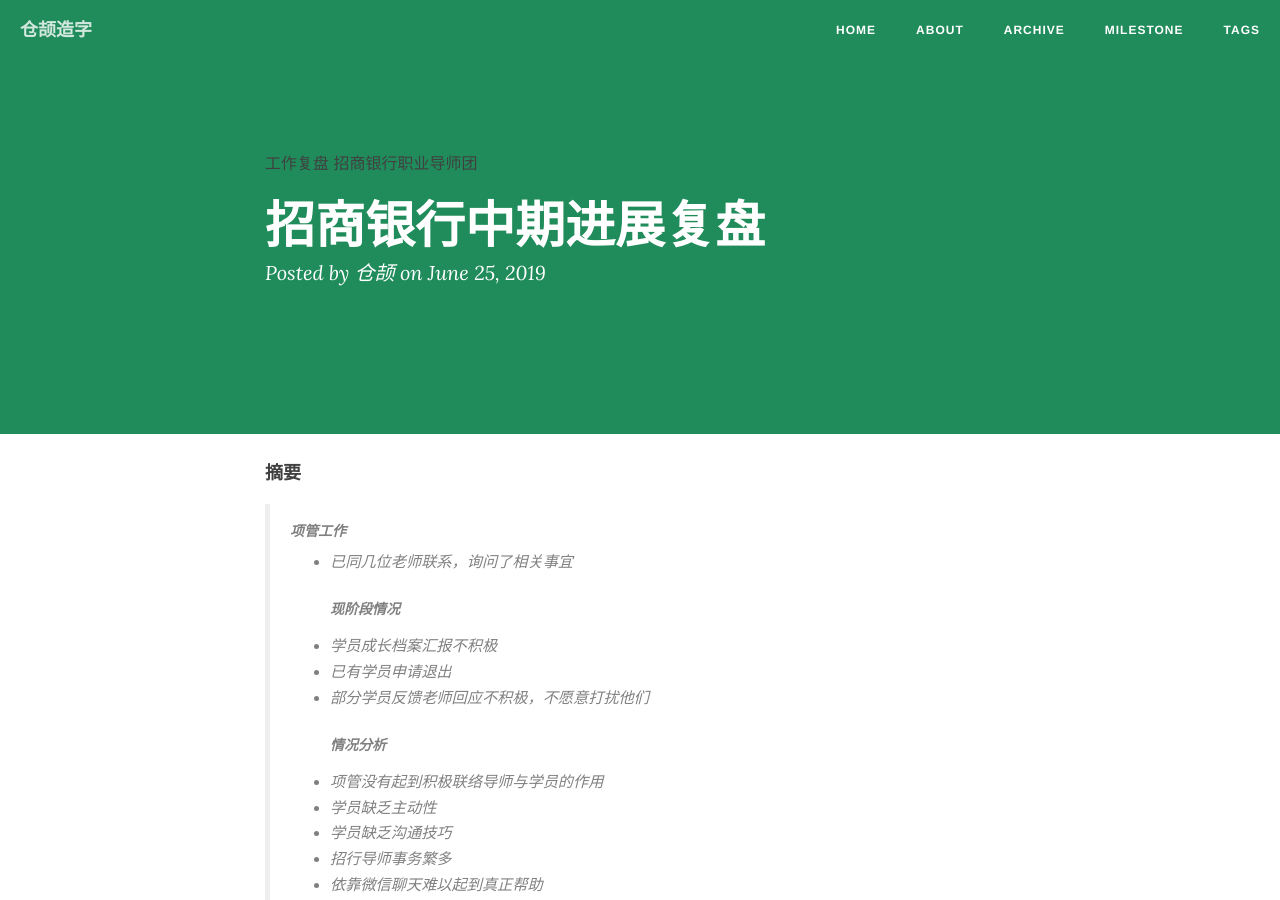
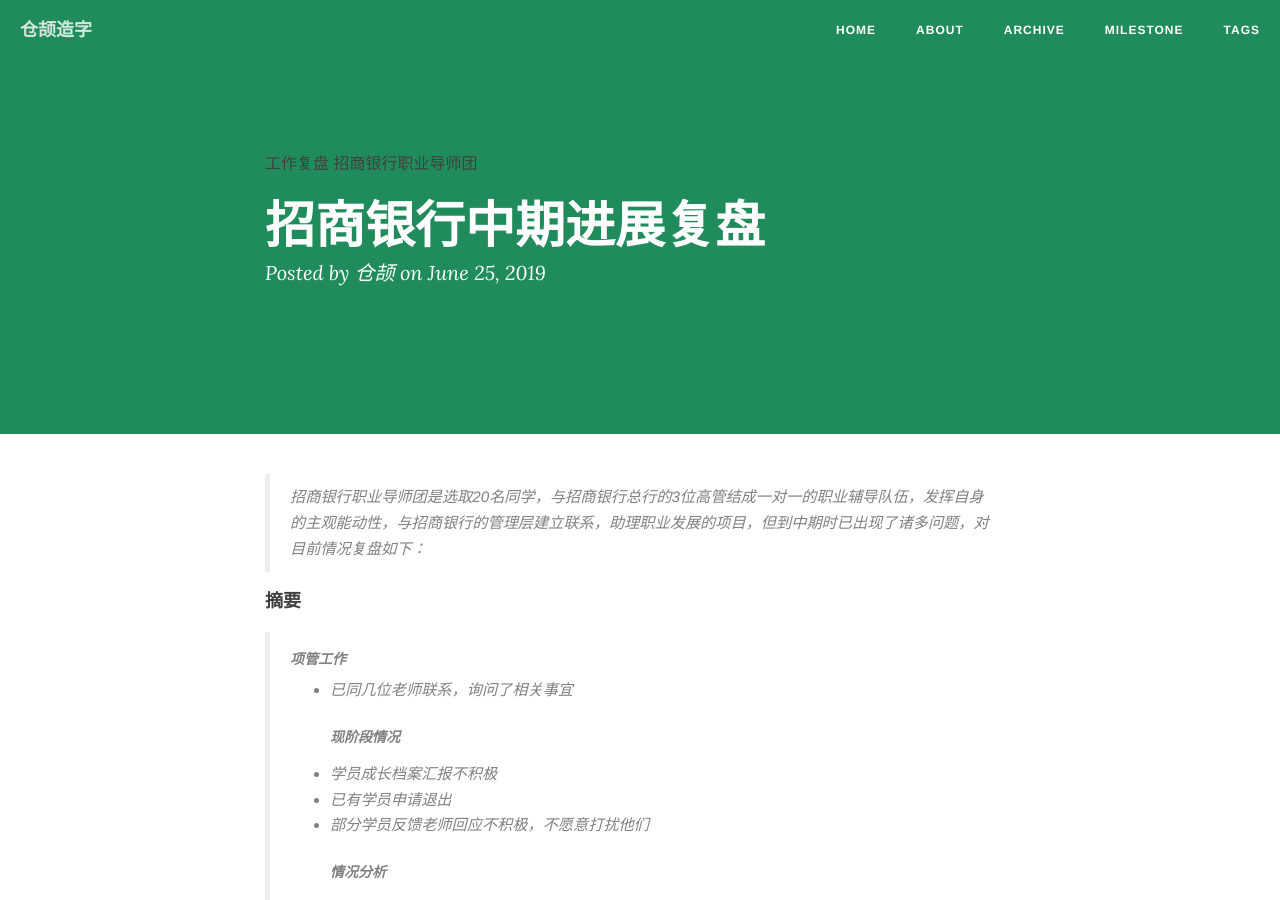
Before and after one commit to creatletter/Dalio, a Jekyll site: the page built from _posts/2019-06-25-招行情况汇报.md, in a window 1280 px wide and 900 px high. Built offline with Jekyll 4.4.1, drawn with Linux system fonts in a browser that asks for light colours; nearby versions of some CDN libraries; comment, search, counter and statistics services are not loaded.

Commit message:
Update 2019-06-25-招行情况汇报.md

```diff
--- a/_posts/2019-06-25-招行情况汇报.md
+++ b/_posts/2019-06-25-招行情况汇报.md
@@ -6,6 +6,8 @@
 tags: [工作复盘,招商银行职业导师团]
 description: 确实暴露了很多问题。
 ---
+> 招商银行职业导师团是选取20名同学，与招商银行总行的3位高管结成一对一的职业辅导队伍，发挥自身的主观能动性，与招商银行的管理层建立联系，助理职业发展的项目，但到中期时已出现了诸多问题，对目前情况复盘如下：
+
 #### 摘要
 
 > ##### 项管工作
```
